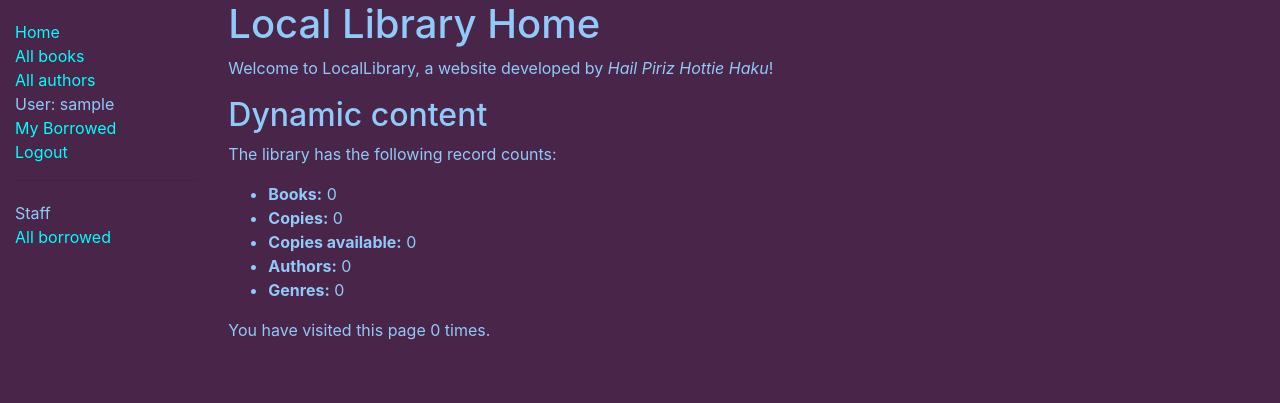
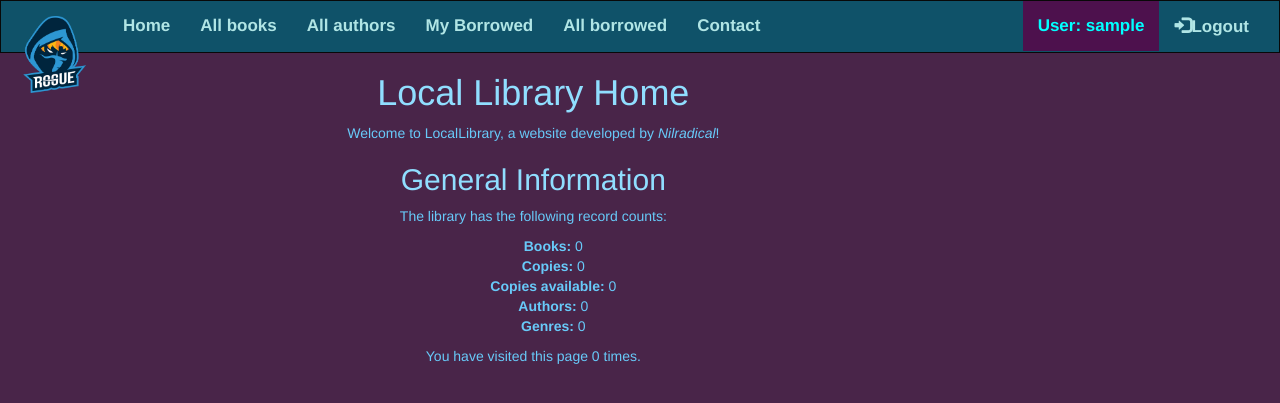
Before and after one commit to Nilradical/Lib, a Django app: page /catalog/ in a window 1280 px wide. Shown: the top 403 px of the page. Run offline with Django 3.2, Linux system fonts and the light colour scheme; the visitor is signed in with stand-in values (Sample User, id 1); data that the repository does not hold is empty; some libraries are stand-ins or nearby versions.

Commit message:
First UI design

```diff
--- a/catalog/static/css/styles.css
+++ b/catalog/static/css/styles.css
@@ -4,11 +4,72 @@
     list-style: none;
 }
 
+.navbar-inverse .navbar-nav>li>a {
+    color: rgb(176,229,229);
+    text-align: center;
+    font-size: 17px;
+    font-weight: 800;
+
+}
+
+.navbar{
+    color: cyan;
+}
+
+.navbar-inverse{
+    background-color: rgb(15,82,105);
+}
+
+.navbar-inverse .navbar-nav>.active>a{
+    color: cyan;
+    background-color: rgb(77,17,77);
+}
+
 body {
-    color: rgb(144,202,249);
+    color: rgb(104,202,249);
     background-color: rgb(73,37,73);
+    text-align: center;
 }
 
 a {
-    color: cyan;
+    color: rgb(184,249,289);
 }
+
+h1, h2{
+    color: rgb(144,222,255);
+}
+
+ul {
+  list-style-type: none;
+}
+
+.navbar {
+      margin-bottom: 0;
+      border-radius: 0;
+    }
+
+    /* Set height of the grid so .sidenav can be 100% (adjust as needed) */
+    .row.content {height: 450px}
+
+    /* Set gray background color and 100% height */
+    .sidenav {
+      padding-top: 20px;
+      background-color: #f1f1f1;
+      height: 100%;
+    }
+
+    /* Set black background color, white text and some padding */
+    footer {
+      background-color: #555;
+      color: white;
+      padding: 15px;
+    }
+
+    /* On small screens, set height to 'auto' for sidenav and grid */
+    @media screen and (max-width: 767px) {
+      .sidenav {
+        height: auto;
+        padding: 15px;
+      }
+      .row.content {height:auto;}
+    }
--- a/catalog/templates/base_generic.html
+++ b/catalog/templates/base_generic.html
@@ -4,41 +4,53 @@
   {% block title %}<title>Local Library</title>{% endblock %}
   <meta charset="utf-8">
   <meta name="viewport" content="width=device-width, initial-scale=1">
-  <link rel="stylesheet" href="https://stackpath.bootstrapcdn.com/bootstrap/4.1.3/css/bootstrap.min.css" integrity="sha384-MCw98/SFnGE8fJT3GXwEOngsV7Zt27NXFoaoApmYm81iuXoPkFOJwJ8ERdknLPMO" crossorigin="anonymous">
+  <link rel="stylesheet" href="https://maxcdn.bootstrapcdn.com/bootstrap/3.4.1/css/bootstrap.min.css">
+  <script src="https://ajax.googleapis.com/ajax/libs/jquery/3.4.1/jquery.min.js"></script>
+  <script src="https://maxcdn.bootstrapcdn.com/bootstrap/3.4.1/js/bootstrap.min.js"></script>
+  <!--<link rel="stylesheet" href="https://stackpath.bootstrapcdn.com/bootstrap/4.1.3/css/bootstrap.min.css" integrity="sha384-MCw98/SFnGE8fJT3GXwEOngsV7Zt27NXFoaoApmYm81iuXoPkFOJwJ8ERdknLPMO" crossorigin="anonymous"> -->
   <!-- Add additional CSS in static file -->
   {% load static %}
   <link rel="stylesheet" href="{% static 'css/styles.css' %}">
 </head>
 <body>
+    <nav class="navbar navbar-inverse">
   <div class="container-fluid">
-    <div class="row">
-      <div class="col-sm-2">
-      {% block sidebar %}
-        <ul class="sidebar-nav">
-          <li><a href="{% url 'index' %}">Home</a></li>
+    <div class="navbar-header">
+      <button type="button" class="navbar-toggle" data-toggle="collapse" data-target="#myNavbar">
+        <span class="icon-bar"></span>
+        <span class="icon-bar"></span>
+        <span class="icon-bar"></span>
+      </button>
+      {% load static %}
+      <a class="navbar-brand" href="#"><img src="{% static 'img/rogue.png' %}" alt="Logo" height="77" width="77"></a>
+    </div>
+    <div class="collapse navbar-collapse" id="myNavbar">
+      <ul class="nav navbar-nav">
+        <li ><a href="{% url 'index' %}">Home</a></li>
         <li><a href="{% url 'books' %}">All books</a></li>
         <li><a href="{% url 'authors' %}">All authors</a></li>
-
         {% if user.is_authenticated %}
-            <li>User: {{ user.get_username }}</li>
           <li><a href="{% url 'my-borrowed' %}">My Borrowed</a></li>
-            <li><a href="{% url 'logout'%}?next={{request.path}}">Logout</a></li>
-          {% else %}
-            <li><a href="{% url 'login'%}?next={{request.path}}">Login</a></li>
         {% endif %}
-        </ul>
-
-          {% if user.is_staff %}
-            <hr />
-            <ul class="sidebar-nav">
-            <li>Staff</li>
         {% if perms.catalog.can_mark_returned %}
             <li><a href="{% url 'all-borrowed' %}">All borrowed</a></li>
         {% endif %}
+        <li><a href="#">Contact</a></li>
       </ul>
+      <ul class="nav navbar-nav navbar-right">
+        {% if user.is_authenticated %}
+            <li class="active"><a href=""> User: {{ user.get_username }}</a></li>
+            <li><a href="{% url 'logout'%}?next={{request.path}}"><span class="glyphicon glyphicon-log-in"></span>Logout</a></li>
+          {% else %}
+            <li><a href="{% url 'login'%}?next={{request.path}}"><span class="glyphicon glyphicon-log-in"></span> Login</a></li>
           {% endif %}
-     {% endblock %}
+
+      </ul>
     </div>
+  </div>
+</nav>
+
+
       <div class="col-sm-10 ">{% block content %}{% endblock %}
       {% block pagination %}
     {% if is_paginated %}
--- a/catalog/templates/catalog/book_renew_librarian.html
+++ b/catalog/templates/catalog/book_renew_librarian.html
@@ -3,7 +3,7 @@
 {% block content %}
   <h1>Renew: {{ book_instance.book.title }}</h1>
   <p>Borrower: {{ book_instance.borrower }}</p>
-  <p>{% if book_instance.is_overdue %} class="text-danger"{% endif %}>Due date: {{ book_instance.due_back }}</p>
+  <p {% if book_instance.is_overdue %} class="text-danger" {% endif %}>Due date: {{ book_instance.due_back }}</p>
 
   <form action="" method="post">
     {% csrf_token %}
--- a/catalog/templates/index.html
+++ b/catalog/templates/index.html
@@ -2,8 +2,8 @@
 {% block title %}<title>Libraaaarrryyy</title>{% endblock %}
 {% block content %}
   <h1>Local Library Home</h1>
-  <p>Welcome to LocalLibrary, a website developed by <em>Hail Piriz Hottie Haku</em>!</p>
-  <h2>Dynamic content</h2>
+  <p>Welcome to LocalLibrary, a website developed by <em>Nilradical</em>!</p>
+  <h2>General Information</h2>
   <p>The library has the following record counts:</p>
   <ul>
     <li><strong>Books:</strong> {{ num_books }}</li>
--- a/locallibrary/settings.py
+++ b/locallibrary/settings.py
@@ -155,4 +155,4 @@ STATIC_URL = '/static/'
 STATICFILES_STORAGE = 'whitenoise.storage.CompressedManifestStaticFilesStorage'
 
 
-ALLOWED_HOSTS = ['pacific-springs-01214.herokuapp.com']
+ALLOWED_HOSTS = ['pacific-springs-01214.herokuapp.com', '127.0.0.1']
```
Also changed, not shown: catalog/static/img/Rogue.png (added). Lines whose indentation alone changed are shown as unchanged.
